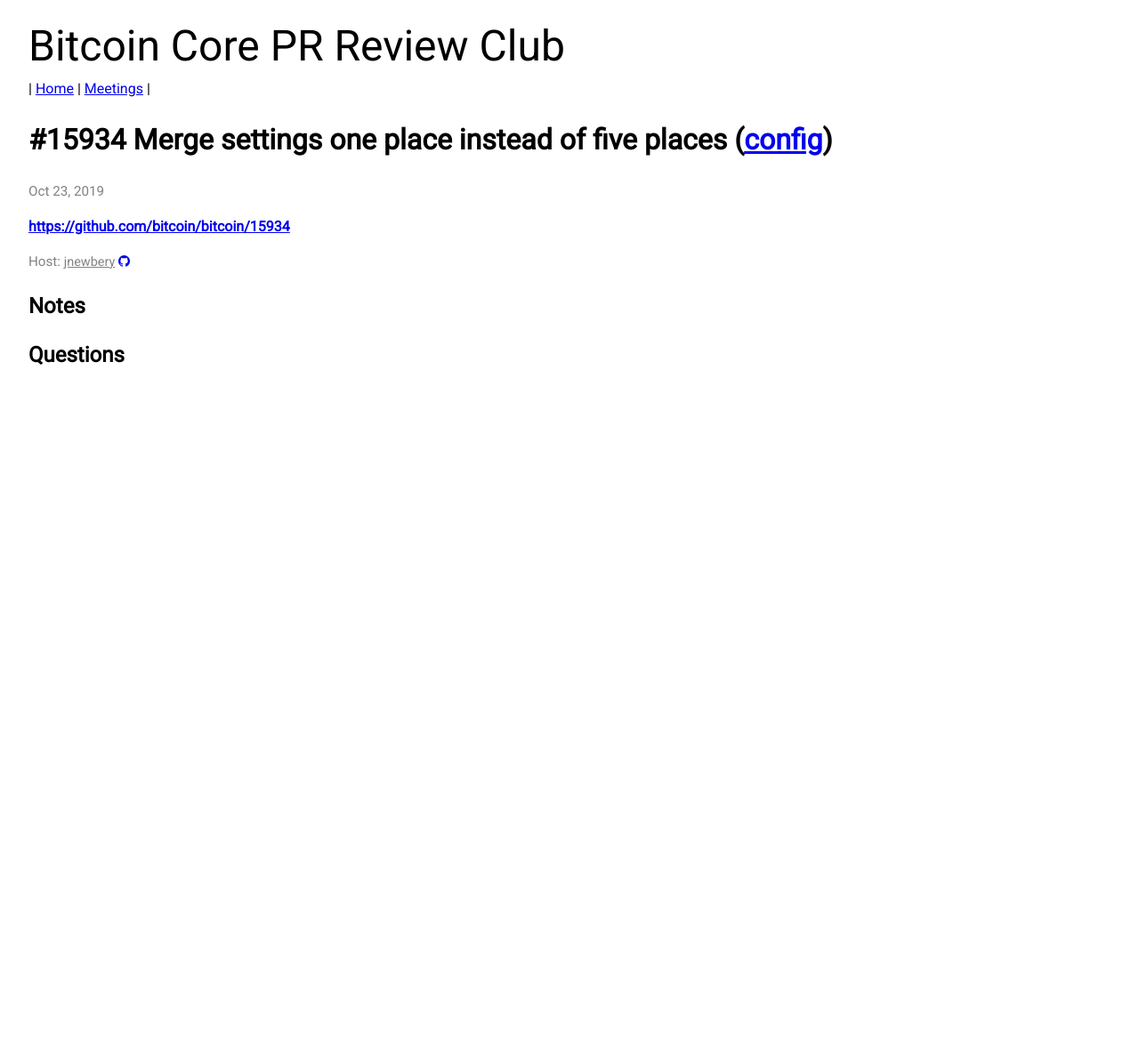
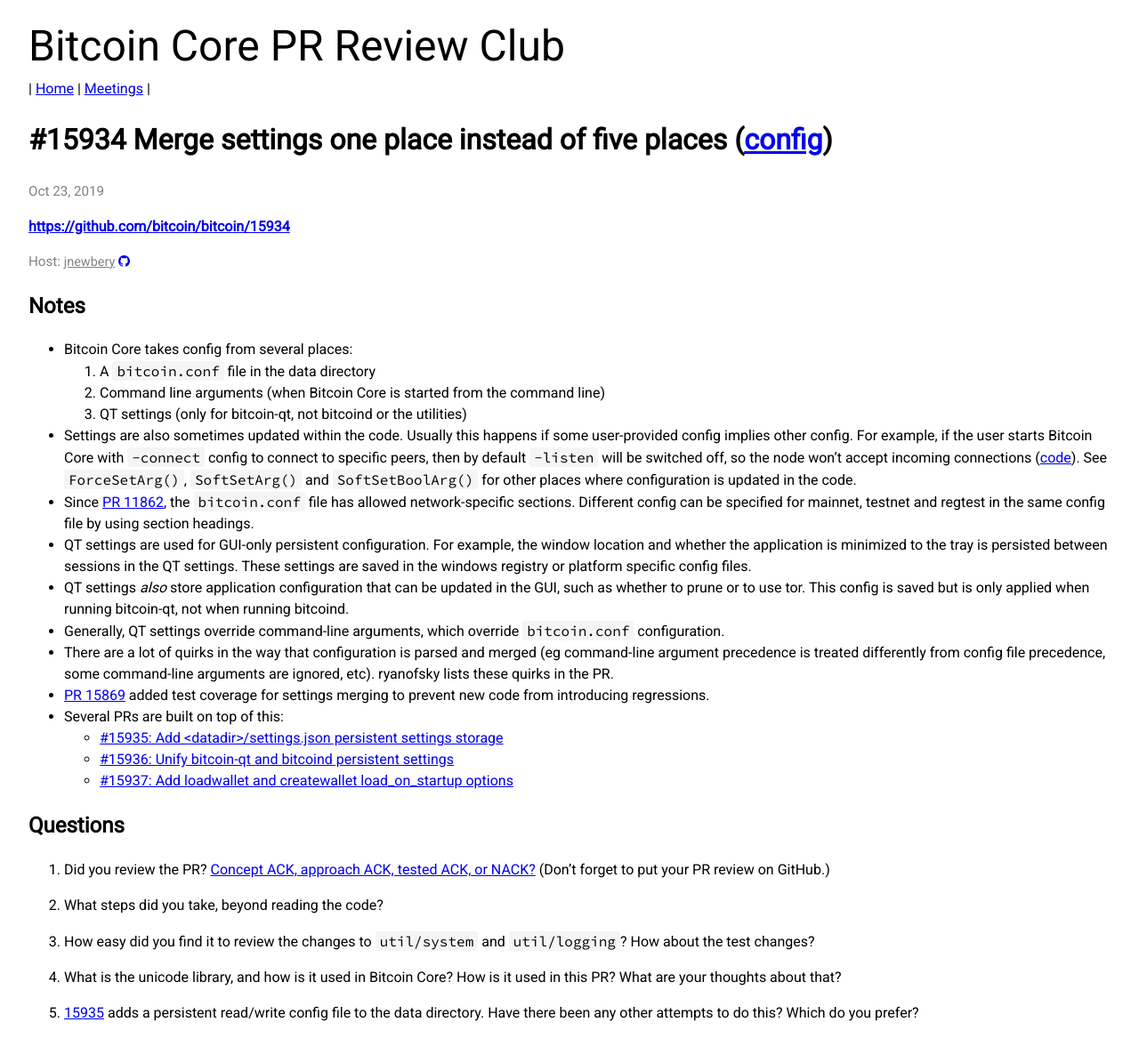
Before and after one commit to bitcoin-core-review-club/website, a Jekyll site: the page built from _posts/2019-10-23-#15934.md, in a window 1280 px wide. Shown: the whole page at 89% size. Built offline with Jekyll 4.4.1, drawn with Linux system fonts in a browser that asks for light colours; nearby versions of some CDN libraries; before the commit the page ends 900 px from its top, so only the background shows below that.

Commit message:
Add notes for n15934

```diff
--- a/_posts/2019-10-23-#15934.md
+++ b/_posts/2019-10-23-#15934.md
@@ -10,4 +10,56 @@
 
 ## Notes
 
+- Bitcoin Core takes config from several places:
+  1. A `bitcoin.conf` file in the data directory
+  2. Command line arguments (when Bitcoin Core is started from the command line)
+  3. QT settings (only for bitcoin-qt, not bitcoind or the utilities)
+- Settings are also sometimes updated within the code. Usually this happens
+  if some user-provided config implies other config. For example, if the
+  user starts Bitcoin Core with `-connect` config to connect to specific peers,
+  then by default `-listen` will be switched off, so the node won't accept
+  incoming connections
+  ([code](https://github.com/jnewbery/bitcoin/blob/40593ecc0bc48b22054da73eb4bdf1b3aeaedd4f/src/init.cpp#L784)).
+  See `ForceSetArg()`, `SoftSetArg()` and `SoftSetBoolArg()` for other places
+  where configuration is updated in the code.
+- Since [PR 11862](https://github.com/bitcoin/bitcoin/pull/11862), the
+  `bitcoin.conf` file has allowed network-specific sections. Different config
+  can be specified for mainnet, testnet and regtest in the same config file by
+  using section headings.
+- QT settings are used for GUI-only persistent configuration. For example,
+  the window location and whether the application is minimized to the tray is
+  persisted between sessions in the QT settings. These settings are saved in the
+  windows registry or platform specific config files.
+- QT settings _also_ store application configuration that can be updated
+  in the GUI, such as whether to prune or to use tor. This config is saved
+  but is only applied when running bitcoin-qt, not when running bitcoind.
+- Generally, QT settings override command-line arguments, which override
+  `bitcoin.conf` configuration.
+- There are a lot of quirks in the way that configuration is parsed and merged
+  (eg command-line argument precedence is treated differently from config file
+  precedence, some command-line arguments are ignored, etc). ryanofsky lists
+  these quirks in the PR.
+- [PR 15869](https://github.com/bitcoin/bitcoin/pull/15869) added test coverage
+  for settings merging to prevent new code from introducing regressions.
+- Several PRs are built on top of this:
+  - [#15935: Add \<datadir\>/settings.json persistent settings storage](https://github.com/bitcoin/bitcoin/pull/15935)
+  - [#15936: Unify bitcoin-qt and bitcoind persistent settings](https://github.com/bitcoin/bitcoin/pull/15936)
+  - [#15937: Add loadwallet and createwallet load_on_startup options](https://github.com/bitcoin/bitcoin/pull/15937)
+
 ## Questions
+
+1. Did you review the PR? [Concept ACK, approach ACK, tested ACK, or
+  NACK?](https://github.com/bitcoin/bitcoin/blob/master/CONTRIBUTING.md#peer-review)
+  (Don't forget to put your PR review on GitHub.)
+
+2. What steps did you take, beyond reading the code?
+
+3. How easy did you find it to review the changes to `util/system` and
+  `util/logging`? How about the test changes?
+
+4. What is the unicode library, and how is it used in Bitcoin Core? How is it
+  used in this PR? What are your thoughts about that?
+
+5. [15935](https://github.com/bitcoin/bitcoin/pull/15935) adds a persistent
+  read/write config file to the data directory. Have there been any other
+  attempts to do this? Which do you prefer?
```
